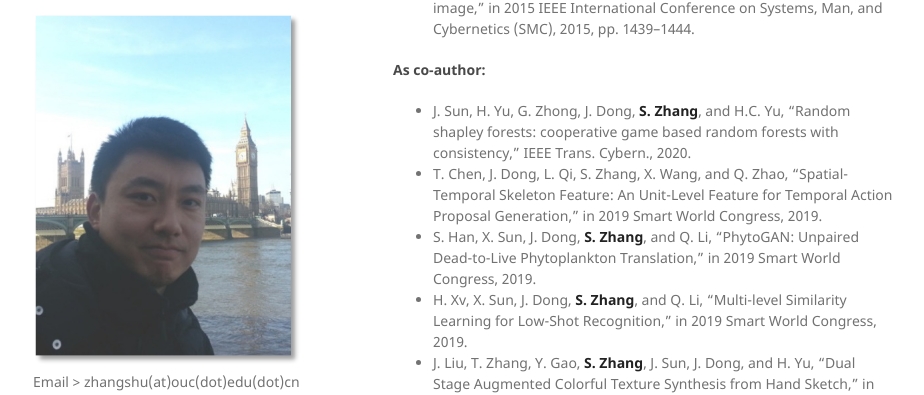
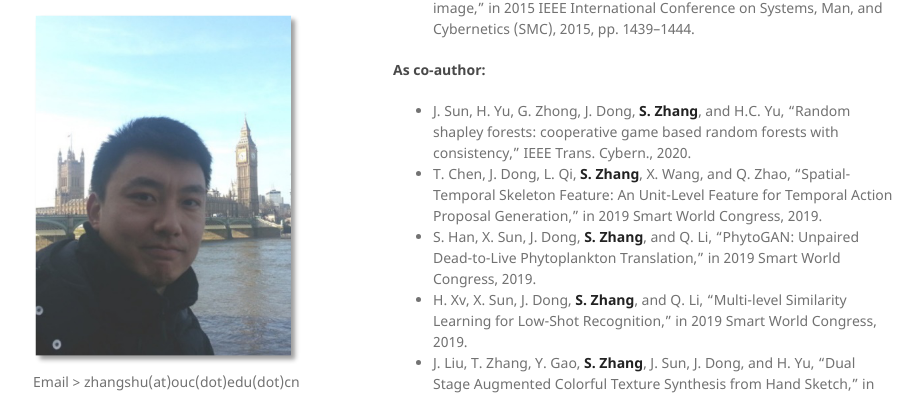
Before and after one commit to jackyspeed/aboutzhangshu, a Jekyll site: the page built from index.md, in a window 1280 px wide and 900 px high, scrolled down 1874 px. Shown: the part 96-491 px from the top of the window, without its empty margins (177-1101 px from the left). Built offline with Jekyll 4.4.1, drawn with Linux system fonts in a browser that asks for light colours; our own code applies the rules of GitHub Pages for plain Markdown files.

```diff
--- a/index.md
+++ b/index.md
@@ -62,7 +62,7 @@ Shu Zhang received his PhD degree in Computer Application Technologies from Ocea
 #### As co-author:
 
 - J. Sun, H. Yu, G. Zhong, J. Dong, **S. Zhang**, and H.C. Yu, “Random shapley forests: cooperative game based random forests with consistency,” IEEE Trans. Cybern., 2020.
-- T. Chen, J. Dong, L. Qi, S. Zhang, X. Wang, and Q. Zhao, “Spatial-Temporal Skeleton Feature: An Unit-Level Feature for Temporal Action Proposal Generation,” in 2019 Smart World Congress, 2019.
+- T. Chen, J. Dong, L. Qi, **S. Zhang**, X. Wang, and Q. Zhao, “Spatial-Temporal Skeleton Feature: An Unit-Level Feature for Temporal Action Proposal Generation,” in 2019 Smart World Congress, 2019.
 - S. Han, X. Sun, J. Dong, **S. Zhang**, and Q. Li, “PhytoGAN: Unpaired Dead-to-Live Phytoplankton Translation,” in 2019 Smart World Congress, 2019.
 - H. Xv, X. Sun, J. Dong, **S. Zhang**, and Q. Li, “Multi-level Similarity Learning for Low-Shot Recognition,” in 2019 Smart World Congress, 2019.
 - J. Liu, T. Zhang, Y. Gao, **S. Zhang**, J. Sun, J. Dong, and H. Yu, “Dual Stage Augmented Colorful Texture Synthesis from Hand Sketch,” in Proceedings of the 25th International Conference on Automation & Computing, 2019.
```
